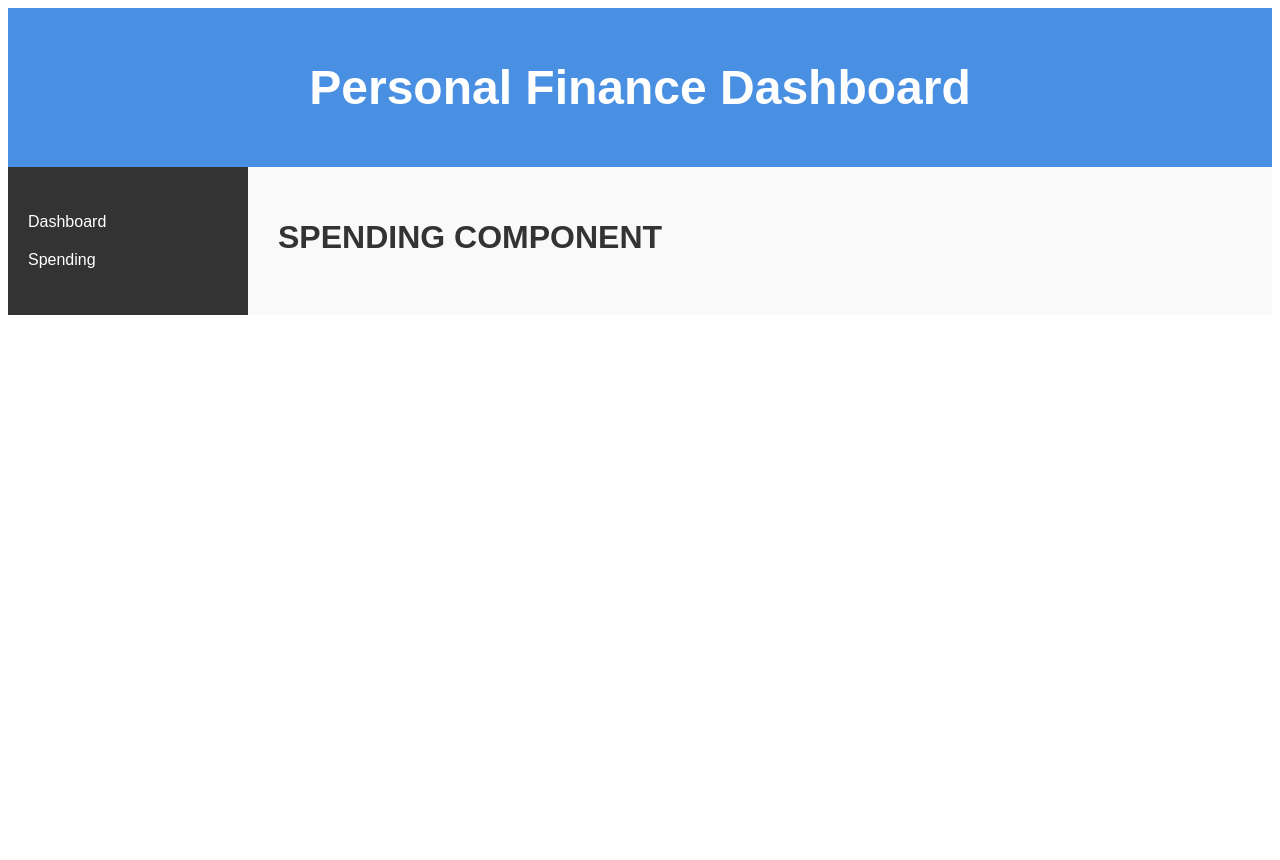
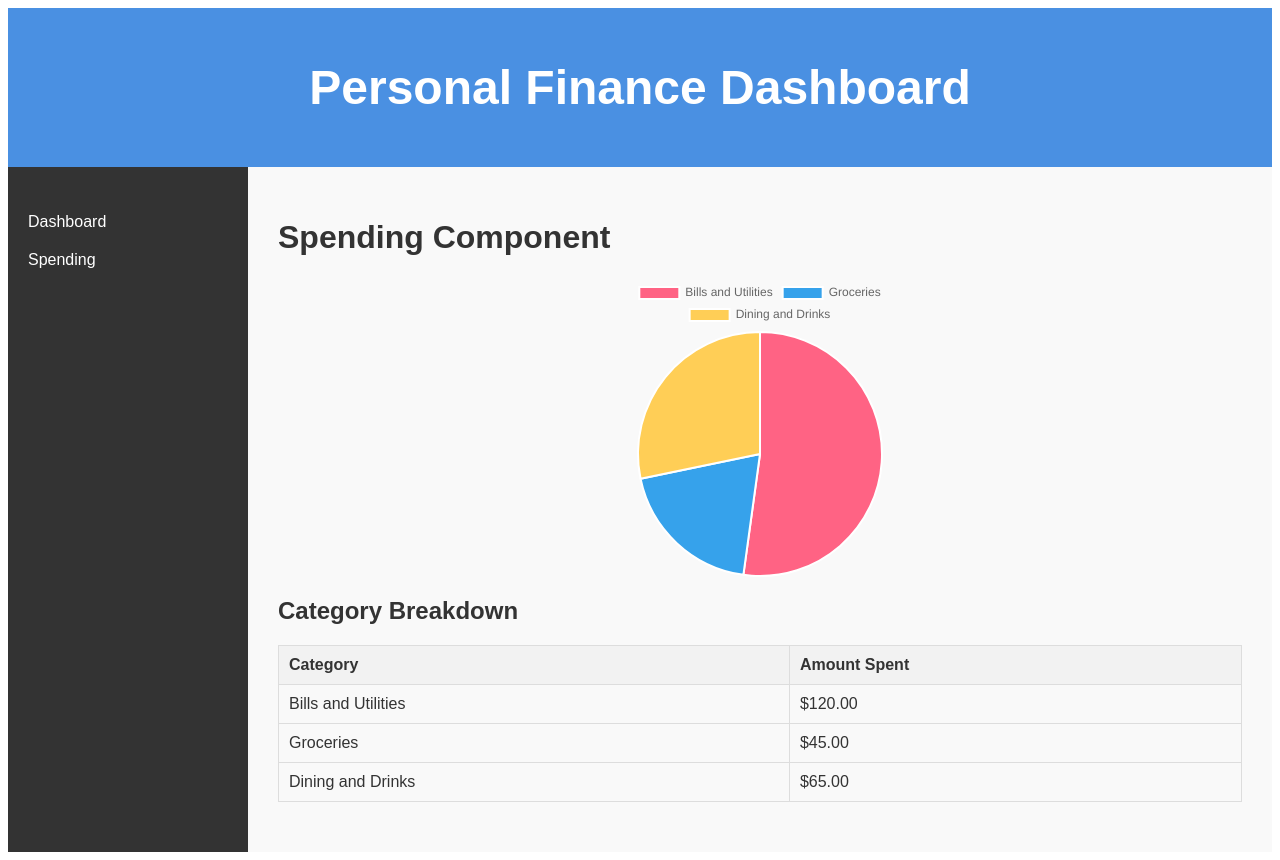
Before and after one commit to Ibaqu/PersonalFinanceApp, a React (Create React App) app in the folder client/: page / in a window 1280 px wide. Both pictures are taken after a click on the item "Spending". Before the commit the page ends 800 px from the top, so only its background shows below. Built offline with nearby package versions, Linux system fonts and the light colour scheme; no server answers.

Commit message:
Add charts to Spending Components

```diff
--- a/client/src/components/SpendingComponent.js
+++ b/client/src/components/SpendingComponent.js
@@ -1,7 +1,13 @@
+import React from 'react';
+import SpendingCategoryChart from './SpendingComponents/SpendingCategoryChart';
+import CategoryTable from './SpendingComponents/CategoryTable';
+
 function SpendingComponent() {
     return (
         <div>
-            <h1>SPENDING COMPONENT</h1>
+            <h1>Spending Component</h1>
+            <SpendingCategoryChart />
+            <CategoryTable />
         </div>
     );
 }
--- /dev/null
+++ b/client/src/components/SpendingComponents/CategoryTable.js
@@ -0,0 +1,31 @@
+import React from 'react';
+import { transactions } from '../../data/sampledata';
+
+function CategoryBreakdownTable() {
+    // Calculate spending per category
+    const categories = transactions.reduce((acc, transaction) => {
+        acc[transaction.category] = (acc[transaction.category] || 0) + transaction.amount;
+        return acc;
+    }, {});
+
+    return (
+        <div className="category-table">
+            <h2>Category Breakdown</h2>
+            <table>
+                <thead><tr><th>Category</th><th>Amount Spent</th></tr></thead>
+                <tbody>
+                {
+                    Object.entries(categories).map(([category, amount], index) => (
+                        <tr key={index}>
+                            <td>{category}</td>
+                            <td>${amount.toFixed(2)}</td>
+                        </tr>
+                    ))
+                }
+                </tbody>
+            </table>
+        </div>
+    );
+}
+
+export default CategoryBreakdownTable;
--- a/client/src/components/CategoryPieChart.js
+++ b/client/src/components/SpendingComponents/SpendingCategoryChart.js
@@ -1,11 +1,11 @@
 import React from 'react';
 import {Chart, ArcElement} from "chart.js";
 import { Pie } from 'react-chartjs-2';
-import { transactions } from '../data/sampledata';
+import { transactions } from '../../data/sampledata';
 
 Chart.register(ArcElement);
 
-function CategoryPieChart() {
+function SpendingCategoryChart() {
 
     const categories = transactions.reduce((acc, transaction) => {
         acc[transaction.category] = (acc[transaction.category] || 0) + transaction.amount;
@@ -29,4 +29,4 @@ function CategoryPieChart() {
     );
 }
 
-export default CategoryPieChart;
+export default SpendingCategoryChart;
```
